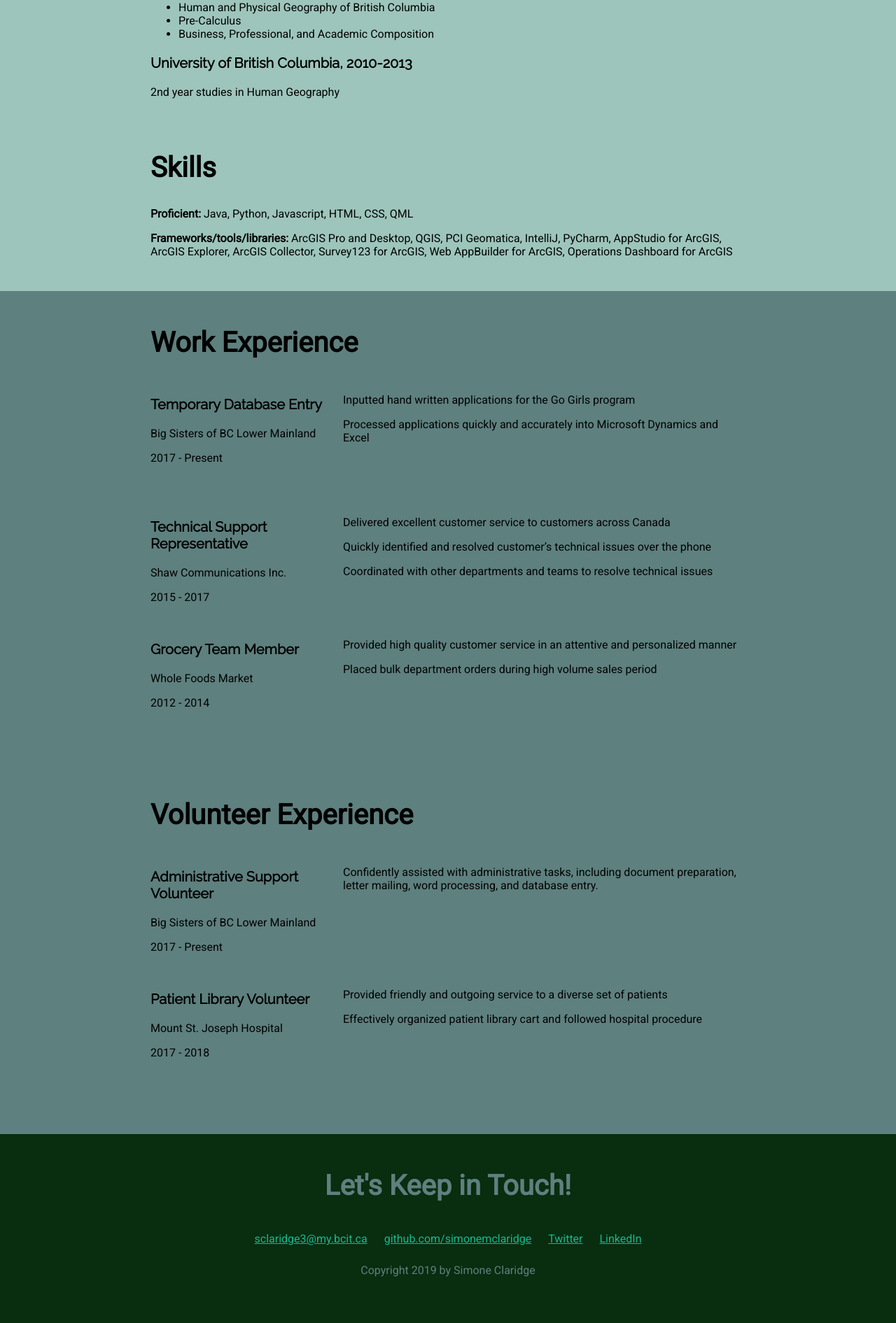
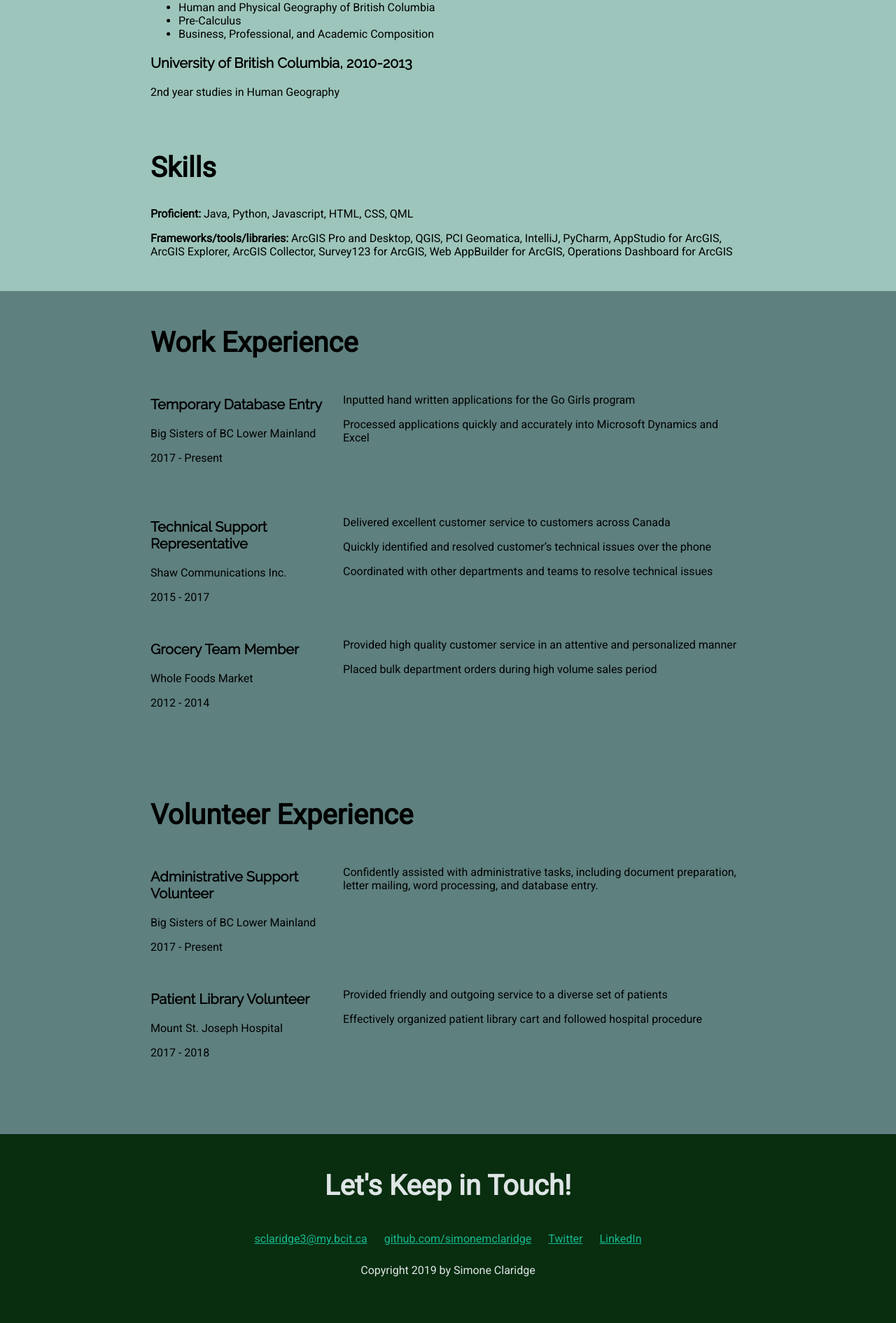
Before and after one commit to simonemclaridge/simonemclaridge.github.io, a Jekyll site: the page built from index.md, in a window 1280 px wide. Shown: the part 1063-2954 px from the top of the page at 70% size. Built offline with Jekyll 4.4.1, drawn with Linux system fonts in a browser that asks for light colours.

Commit message:
Change footer text color

```diff
--- a/assets/styles.css
+++ b/assets/styles.css
@@ -95,6 +95,10 @@ footer{
 	text-align: center;
 }
 
+footer p, footer h2{
+	color:#DEE5E5;
+}
+
 .contact-info a{
 	padding: 10px;
 	display: inline-block;
```
Also changed, not shown: 1 other file.
